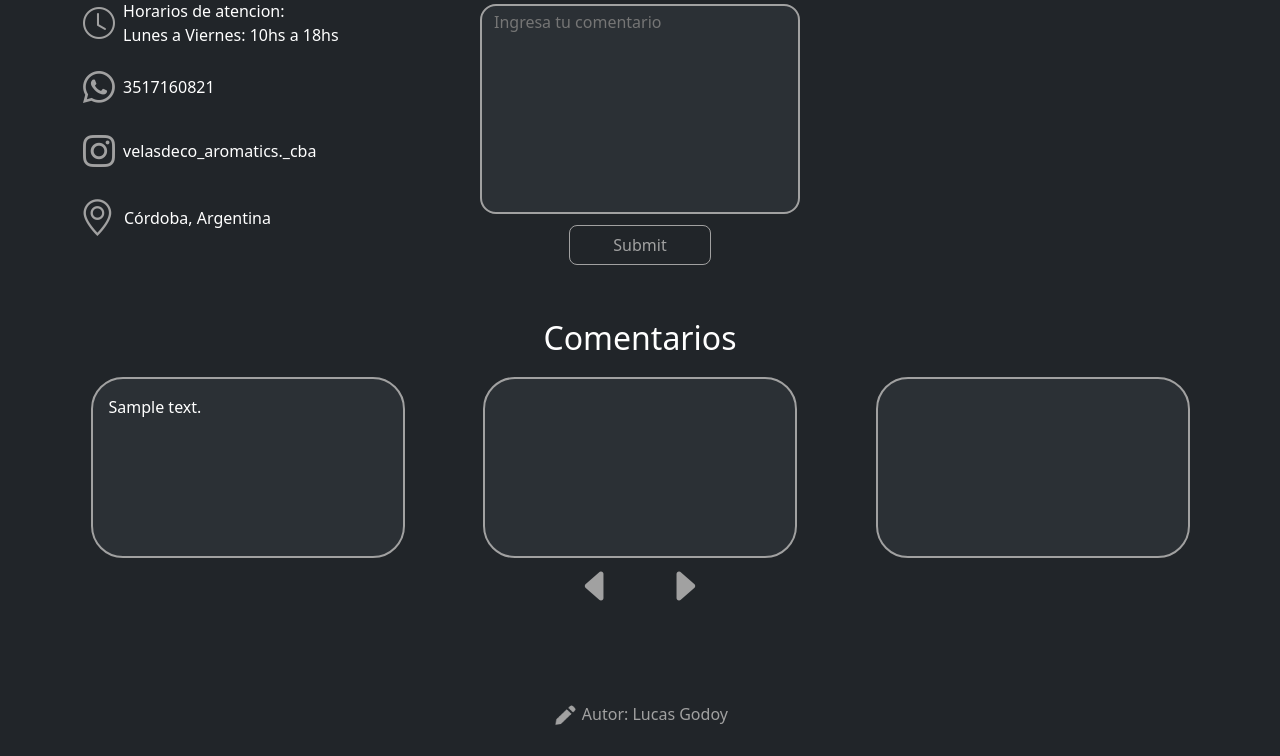
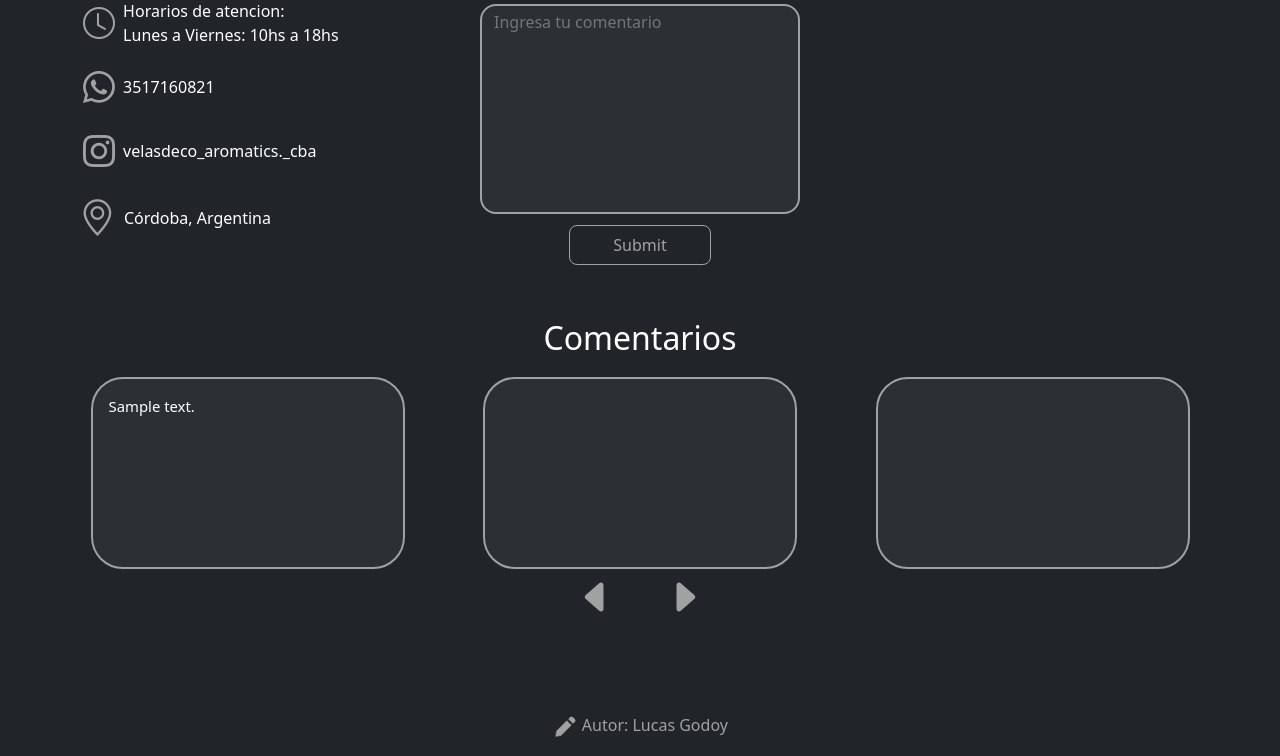
Before and after one commit to lucasjg123/velasdeco, a PHP site: page / in a window 1280 px wide. Shown: the part 1054-1810 px from the top of the page. Before the commit the page ends 1779 px from the top, so only its background shows below. Run offline with PHP 8.4, Linux system fonts and the light colour scheme; tables that the repository leaves empty or names only in its code hold one stand-in row (values such as "Sample post").

Commit message:
mediaquerys.css: [fix] solventamos el agrandamiento desigual de las tarjetas de ccomentarios debido a comentarios de 200 caracteres

```diff
--- a/css/mediaquerys.css
+++ b/css/mediaquerys.css
@@ -31,7 +31,7 @@
     top: 99%;
   }
   .comentarios__card {
-    font-size: 1em;
+    /*font-size: 1em;*/
   }
 }
 
@@ -48,7 +48,7 @@
   }
 }
 
-/*MEDIAQUERYS ORIENTACION*/
+/*MEDIAQUERYS LANDSCAPE*/
 @media only screen and (orientation: landscape) and (max-width: 992px) {
   .header {
     height: 10.36dvh;
@@ -89,3 +89,17 @@
     }
   }
 }
+
+/*MEDIAQUERYS COMENATERIOS HEIHT*/
+
+@media screen and (min-width: 992px) {
+  .comentarios__card {
+    min-height: 14.43em;
+  }
+}
+
+@media screen and (min-width: 1200px) {
+  .comentarios__card {
+    min-height: 12.91em;
+  }
+}
```
